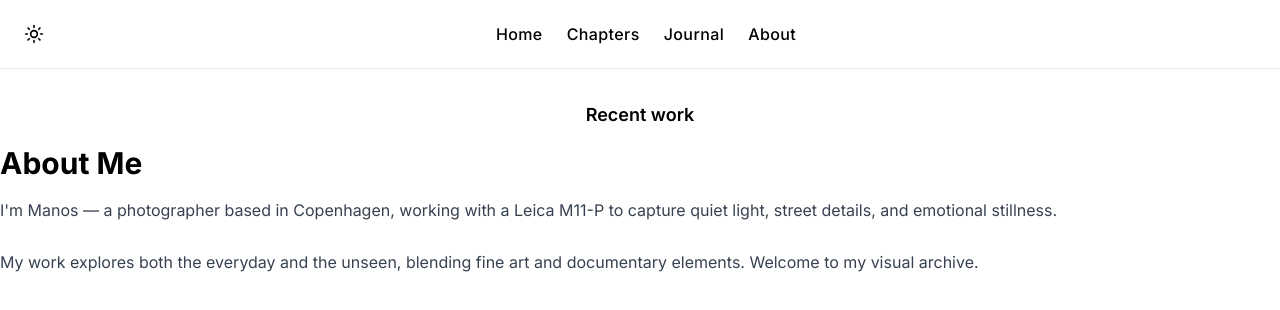
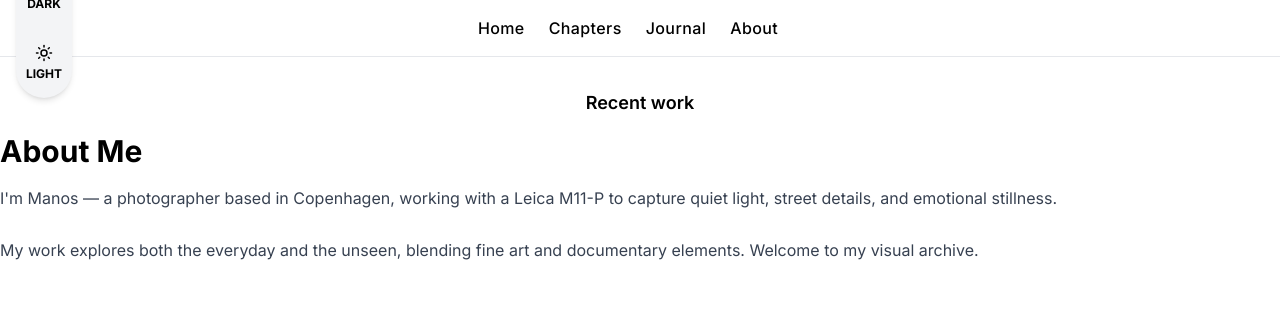
Before and after one commit to Homer-0/my-photo-site, a Next.js app: page /about in a window 1280 px wide. Shown: the top 310 px of the page. Built offline with nearby package versions, Linux system fonts and the light colour scheme; a web font is replaced by a local one.

Commit message:
Update ThemeSwitcher.tsx

```diff
--- a/components/ThemeSwitcher.tsx
+++ b/components/ThemeSwitcher.tsx
@@ -1,8 +1,10 @@
+// components/ThemeSwitcher.tsx
 'use client';
 
 import { useTheme } from 'next-themes';
-import { useEffect, useState } from 'react';
+import { useState, useEffect } from 'react';
 import { Sun, Moon } from 'lucide-react';
+import clsx from 'clsx';
 
 export default function ThemeSwitcher() {
   const { theme, setTheme } = useTheme();
@@ -15,12 +17,27 @@ export default function ThemeSwitcher() {
   if (!mounted) return null;
 
   return (
-    <button
-      onClick={() => setTheme(theme === 'light' ? 'dark' : 'light')}
-      className="text-sm p-2 hover:opacity-75"
-      aria-label="Toggle Dark Mode"
-    >
-      {theme === 'light' ? <Moon size={20} /> : <Sun size={20} />}
-    </button>
+    <div className="fixed left-4 top-1/2 transform -translate-y-1/2 flex flex-col items-center rounded-full bg-gray-100 dark:bg-gray-800 shadow-md overflow-hidden w-14">
+      <button
+        onClick={() => setTheme('dark')}
+        className={clsx(
+          'flex flex-col items-center justify-center px-2 py-4 w-full transition-all hover:bg-gray-200 dark:hover:bg-gray-700',
+          theme === 'dark' && 'bg-gray-300 dark:bg-gray-600'
+        )}
+      >
+        <Moon className="mb-1" size={18} />
+        <span className="text-xs font-bold">DARK</span>
+      </button>
+      <button
+        onClick={() => setTheme('light')}
+        className={clsx(
+          'flex flex-col items-center justify-center px-2 py-4 w-full transition-all hover:bg-gray-200 dark:hover:bg-gray-700',
+          theme === 'light' && 'bg-white dark:bg-gray-600'
+        )}
+      >
+        <Sun className="mb-1" size={18} />
+        <span className="text-xs font-bold">LIGHT</span>
+      </button>
+    </div>
   );
 }
```
